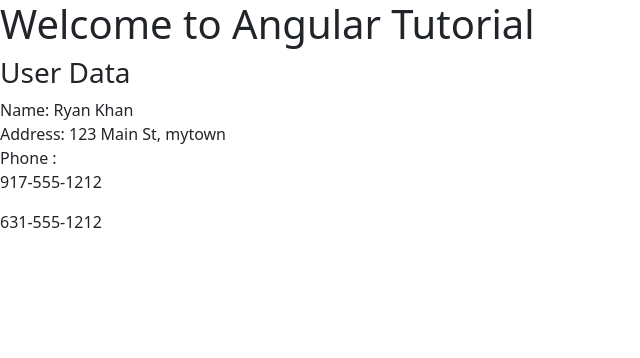
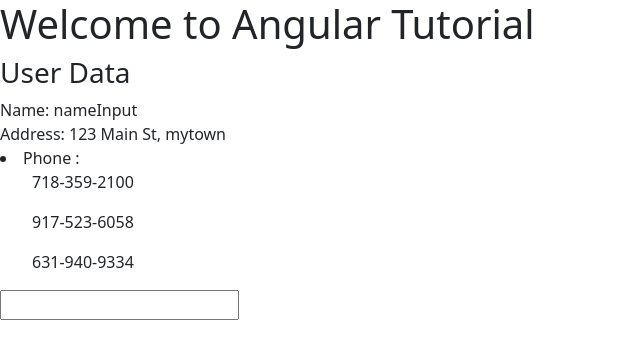
Before and after one commit to x4teen/demoKoushik, an Angular app: page / in a window 1280 px wide. Shown: the top 358 px of the page, without its empty margins (0-640 px from the left). Built offline with nearby package versions, Linux system fonts and the light colour scheme.

Commit message:
my latest

```diff
--- a/src/app/address-card/address-card.component.html
+++ b/src/app/address-card/address-card.component.html
@@ -2,12 +2,13 @@
 <div>
     Name: {{user.name}}<br>
     Address: {{user.address}}<br>
-    Phone : <br>
-    <p *ngFor="let num of user.phone">
-        {{num}}
-    </p>
-
-
-
+    <div *ngIf="user.phone.length>0">
+        <li>
+            Phone : <br>
+            <ul *ngFor="let num of user.phone">
+                {{num}}
+            </ul>
+        </li>
+    </div>
 
 </div>
--- a/src/app/address-card/address-card.component.ts
+++ b/src/app/address-card/address-card.component.ts
@@ -1,4 +1,4 @@
-import { Component, OnInit } from '@angular/core';
+import { Component, Input, OnInit } from '@angular/core';
 
 @Component({
   selector: 'app-address-card',
@@ -8,18 +8,22 @@
 export class AddressCardComponent implements OnInit {
 
   user:any;
+  @Input('name')  userName!: String;
+
   constructor() {
+
+  }
+
+  ngOnInit(): void {
     this.user = {
-      name: 'Ryan Khan',
+      name: this.userName,
       address: '123 Main St, mytown',
       phone:[
-        '917-555-1212',
-        '631-555-1212'
+        '718-359-2100',
+        '917-523-6058',
+        '631-940-9334'
       ]
     }
   }
 
-  ngOnInit(): void {
-  }
-
 }
--- a/src/app/app.component.html
+++ b/src/app/app.component.html
@@ -1,3 +1,6 @@
 <h1>Welcome to Angular Tutorial</h1>
 
-<app-address-card></app-address-card>
+<app-address-card name=nameInput></app-address-card>
+
+<input type="text" [(ngModel)]="nameInput"><br>
+{{nameInput}}
--- a/src/app/app.component.ts
+++ b/src/app/app.component.ts
@@ -7,4 +7,5 @@
 })
 export class AppComponent {
   title = 'demoKoushik';
+  nameInput!: String;
 }
--- a/src/app/app.module.ts
+++ b/src/app/app.module.ts
@@ -3,6 +3,7 @@
 
 import { AppComponent } from './app.component';
 import { AddressCardComponent } from './address-card/address-card.component';
+import { FormsModule } from '@angular/forms';
 
 @NgModule({
   declarations: [
@@ -10,7 +11,8 @@
     AddressCardComponent
   ],
   imports: [
-    BrowserModule
+    BrowserModule,
+    FormsModule
   ],
   providers: [],
   bootstrap: [AppComponent]
```
